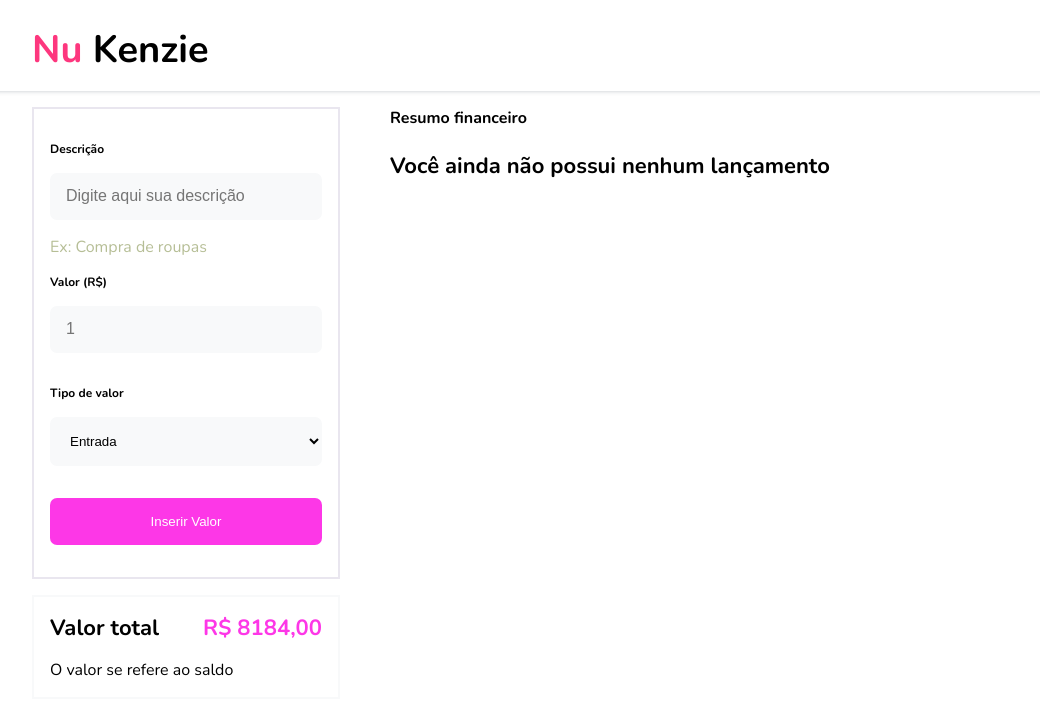
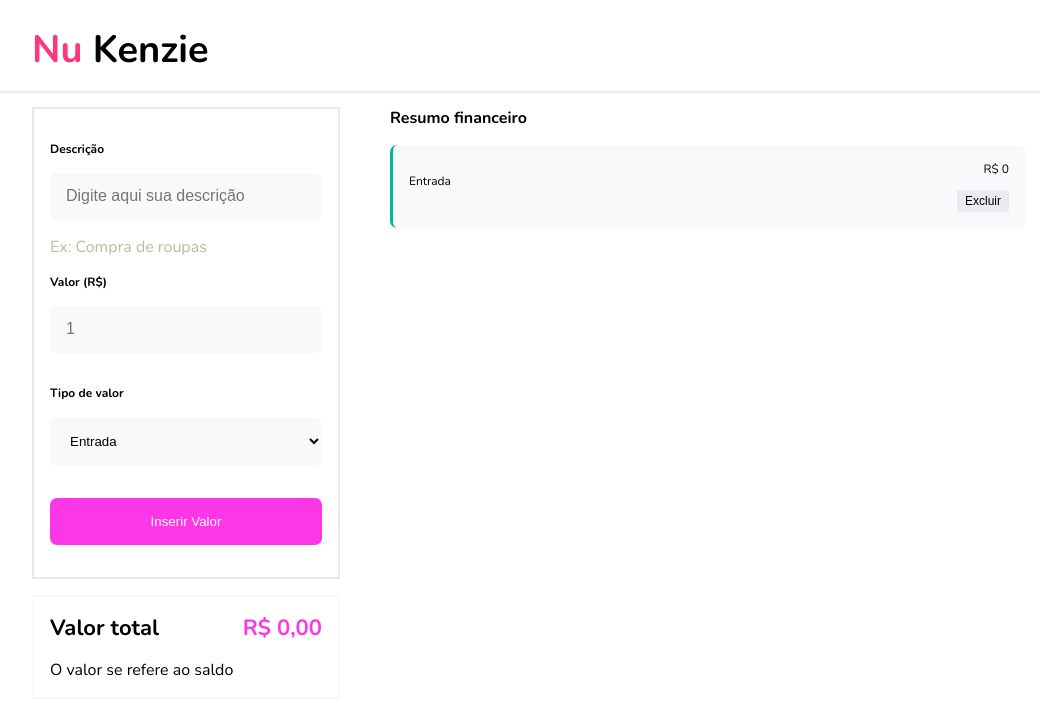
Before and after one commit to Iago-pixel/nu_kenzie, a Vue app: page / in a window 1280 px wide. Both pictures are taken after a click on the button "Inserir Valor". Shown: the top 714 px of the page, without its empty margins (96-1136 px from the left). Built offline with nearby package versions, Linux system fonts and the light colour scheme.

Commit message:
initial commit

```diff
--- a/package.json
+++ b/package.json
@@ -9,13 +9,15 @@
   },
   "dependencies": {
     "core-js": "^3.8.3",
-    "vue": "^3.2.13"
+    "vue": "^3.2.13",
+    "vuex": "^4.0.0"
   },
   "devDependencies": {
     "@babel/core": "^7.12.16",
     "@babel/eslint-parser": "^7.12.16",
     "@vue/cli-plugin-babel": "~5.0.0",
     "@vue/cli-plugin-eslint": "~5.0.0",
+    "@vue/cli-plugin-vuex": "~5.0.0",
     "@vue/cli-service": "~5.0.0",
     "eslint": "^7.32.0",
     "eslint-plugin-vue": "^8.0.3"
--- a/src/components/FinanceForm/BaseButton.vue
+++ b/src/components/FinanceForm/BaseButton.vue
@@ -1,6 +1,17 @@
 <template>
-    <button class="button">Inserir Valor</button>
+    <button class='button' @click='submit'>Inserir Valor</button>
 </template>
+
+<script>
+    export default {
+        methods: {
+            submit() {
+                this.$emit('submit')
+            }
+        }
+    }
+</script>
+
 
 <style scoped>
     .button {
--- a/src/components/FinanceForm/BaseInput.vue
+++ b/src/components/FinanceForm/BaseInput.vue
@@ -1,10 +1,20 @@
 <template>
-    <input class="input" :placeholder="placeholder" :id="id" />
+    <input class="input" :placeholder="placeholder" :id="id" :type="type" @keyup="updateValue" v-model="value"/>
 </template>
 
 <script>
     export default {
-        props: ['placeholder', 'id']
+        data() {
+            return {
+                value: ''
+            }
+        },
+        props: ['placeholder', 'id', 'type'],
+        methods: {
+            updateValue() {
+                this.$emit('value', this.value)
+            }
+        }
     }
 </script>
 
--- a/src/components/FinanceForm/BaseSelect.vue
+++ b/src/components/FinanceForm/BaseSelect.vue
@@ -1,13 +1,23 @@
 <template>
-    <select class="select" :id="id">
-        <option value="entry">Entrada</option>
-        <option value="exit">Saída</option>
+    <select class='select' :id='id' @change='onChange' v-model='type'>
+        <option value='entry'>Entrada</option>
+        <option value='exit'>Saída</option>
     </select>
 </template>
 
 <script>
     export default {
-        props: ['id']
+        data() {
+            return {
+                type: 'entry'
+            }
+        },
+        props: ['id'],
+        methods: {
+            onChange() {
+                this.$emit('on-change', this.type)
+            }
+        }
     }
 </script>
 
--- a/src/components/FinanceForm/FinanceForm.vue
+++ b/src/components/FinanceForm/FinanceForm.vue
@@ -4,22 +4,22 @@
             <template v-slot:title>
                 Descrição
             </template>
-            <BaseInput placeholder="Digite aqui sua descrição" id="descripition"/>
+            <BaseInput placeholder="Digite aqui sua descrição" id="descripition" @value="updateDescription"/>
         </BaseInputBox>
         <p class="example">Ex: Compra de roupas</p>
         <BaseInputBox forHtml="value">
             <template v-slot:title>
                 Valor (R$)
             </template>
-            <BaseInput placeholder="1" id="value"/>
+            <BaseInput placeholder="1" id="value" type="number" @value="updateValue"/>
         </BaseInputBox>
         <BaseInputBox forHtml="type">
             <template v-slot:title>
                 Tipo de valor
             </template>
-            <BaseSelect id="type"/>
+            <BaseSelect id="type" @on-change="updateType"/>
         </BaseInputBox>
-        <BaseButton />
+        <BaseButton @submit="submit"/>
     </section>
 </template>
 
@@ -30,11 +30,36 @@
     import BaseSelect from './BaseSelect.vue';
 
     export default {
+        data() {
+            return {
+                data: {
+                    id: 0,
+                    description: '',
+                    value: 0,
+                    type: 'entry'
+                }
+            }
+        },
         components: {
             BaseInputBox,
             BaseInput,
             BaseSelect,
             BaseButton
+        },
+        methods: {
+            updateDescription(descripition) {
+                this.data.description = descripition
+            },
+            updateValue(value) {
+                this.data.value = Number(value)
+            },
+            updateType(type) {
+                this.data.type = type
+            },
+            submit() {
+                this.data.id += 1
+                this.$store.commit('storeTransactions', this.data)
+            }
         }
     }
 </script>
--- a/src/components/FinanceList/FinanceList.vue
+++ b/src/components/FinanceList/FinanceList.vue
@@ -1,9 +1,25 @@
 <template>
-    <section class="finance-list">
+    <section class="finance-list" >
         <h3 class="title">Resumo financeiro</h3>
-        <p class="text">Você ainda não possui nenhum lançamento</p>
+        <p class="text-no-list" v-if="$store.state.transactions.length === 0">Você ainda não possui nenhum lançamento</p>
+        <ul class="list" v-else>
+            <li v-for="transaction in $store.state.transactions" :key="transaction.id" class="item-list">
+                <TransactionCard :transaction="transaction" />
+            </li>
+        </ul>
     </section>
 </template>
+
+<script>
+import TransactionCard from './TransactionCard.vue';
+
+    export default {
+        components: {
+            TransactionCard
+        }
+    }
+</script>
+
 
 <style scoped>
     .finance-list {
@@ -12,9 +28,15 @@
     .title {
         font-size: 16px;
     }
-    .text {
+    .text-no-list {
         font-size: 22px;
         font-weight: bold;
+    }
+    .list {
+        padding: 0;
+    }
+    .item-list {
+        list-style-type: none;
     }
     @media screen and (min-width: 768px) {
         .finance-list {
--- /dev/null
+++ b/src/components/FinanceList/TransactionCard.vue
@@ -0,0 +1,74 @@
+<template>
+    <div :class="`card ${transaction.type === 'entry' ? 'border-entry' : 'border-exit'}`">
+        <div>
+            <h4 class="title">{{ transaction.description }}</h4>
+            <p v-if="transaction.type === 'entry'" class="type">Entrada</p>
+            <p v-else class="type">Saída</p>
+        </div>
+        <div class="right-card">
+            <p class="value">R$ {{ transaction.value }}</p>
+            <button @click="del" class="del-button">Excluir</button>
+        </div>
+    </div>
+</template>
+
+<script>
+    export default {
+        props: {
+            transaction: Object
+        },
+        methods: {
+            del() {
+                this.$store.commit('storeTransactionsDelete', this.transaction)
+            }
+        }
+    }
+</script>
+
+<style scoped>
+    .card {
+        width: 240px;
+        padding: 16px;
+        border-radius: 7px;
+        background-color: #F8F9FA;
+        margin: 16px 0;
+    }
+    .border-entry {
+        border-left: 3px solid #03B898;
+    }
+    .border-exit {
+        border-left: 3px solid #E9E6EF;
+    }
+    .title {
+        font-size: 16px;
+        margin: 0;
+    }
+    .type, .value, .del-button {
+        font-size: 12px;
+    }
+    .del-button {
+        font-size: 12px;
+        border-radius: 3px;
+        border: none;
+        background-color: #E9ECEF;
+        padding: 4px 8px;
+    }
+    @media screen and (min-width: 768px) {
+        .card {
+            display: flex;
+            justify-content: space-between;
+            width: 350px;
+        }
+        .value {
+            margin: 0 0 12px;
+        }
+        .right-card {
+            text-align: right;
+        }
+    }
+    @media screen and (min-width: 1024px) {
+        .card {
+            width: 600px;
+        }
+    }
+</style>
--- a/src/components/TotalBox.vue
+++ b/src/components/TotalBox.vue
@@ -2,7 +2,7 @@
     <section class="total-box">
         <div class="flex-box">
             <h2 class="title">Valor total</h2>
-            <p class="value">R$ 8184,00</p>
+            <p class="value">R$ {{ this.$store.getters.total }},00</p>
         </div>
         <p class="text">O valor se refere ao saldo</p>
     </section>
--- a/src/main.js
+++ b/src/main.js
@@ -1,4 +1,5 @@
 import { createApp } from 'vue'
 import App from './App.vue'
+import store from './store'
 
-createApp(App).mount('#app')
+createApp(App).use(store).mount('#app')
--- /dev/null
+++ b/src/store/index.js
@@ -0,0 +1,26 @@
+import { createStore } from 'vuex'
+
+export default createStore({
+  state: {
+    transactions: []
+  },
+  getters: {
+    total(state) {
+      return state.transactions.reduce((total, transaction) =>
+        transaction.type === 'entry' ? total + transaction.value : total - transaction.value,0
+      )
+    }
+  },
+  mutations: {
+    storeTransactions(state, {id, description, value, type}) {
+      state.transactions.push({id, description, value, type})
+    },
+    storeTransactionsDelete(state, data) {
+      state.transactions = state.transactions.filter((transaction) => transaction.id !== data.id)
+    }
+  },
+  actions: {
+  },
+  modules: {
+  }
+})
```
Also changed, not shown: 1 other file (tests, documents, lock files or other folders).
